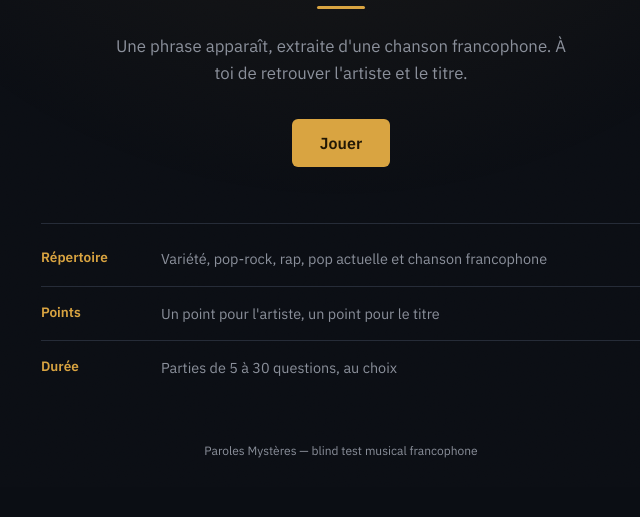
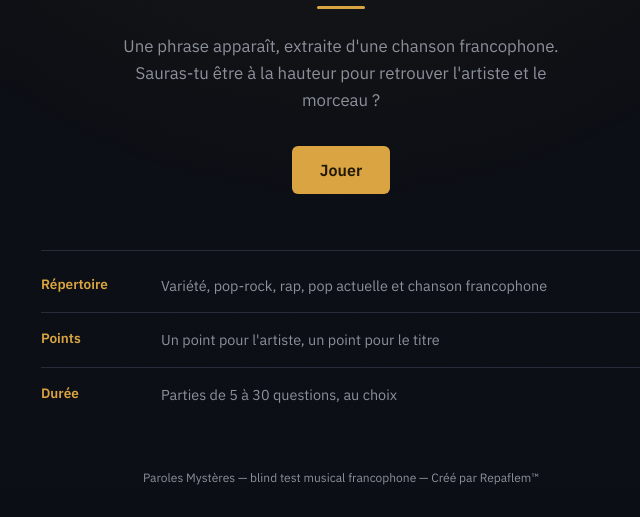
Before and after one commit to Repaflem/Parole-myst-res, a website: page public/index.html in a window 1280 px wide. Shown: the part 313-830 px from the top of the page, without its empty margins (299-939 px from the left). Before the commit the page ends 803 px from the top, so only its background shows below. Drawn offline with Linux system fonts and the light colour scheme.

Commit message:
Update index.html

```diff
--- a/public/index.html
+++ b/public/index.html
@@ -25,7 +25,7 @@
 
     <p class="home-lede">
       Une phrase apparaît, extraite d'une chanson francophone.
-      À toi de retrouver l'artiste et le titre.
+      Sauras-tu être à la hauteur pour retrouver l'artiste et le morceau ?
     </p>
 
     <a href="jeu.html" class="btn btn-primary">Jouer</a>
@@ -48,7 +48,7 @@
   </main>
 
   <footer class="page-footer">
-    Paroles Mystères — blind test musical francophone
+    Paroles Mystères — blind test musical francophone — Créé par Repaflem™
   </footer>
 
 </div>
```
